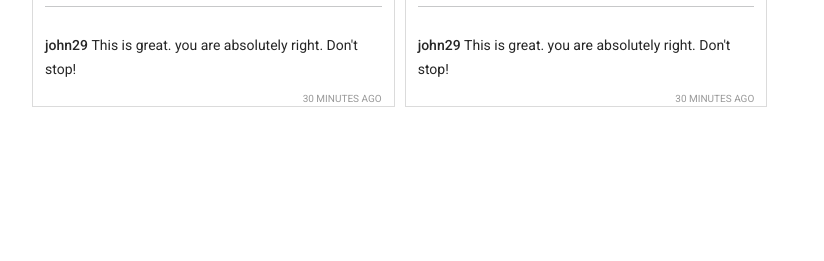
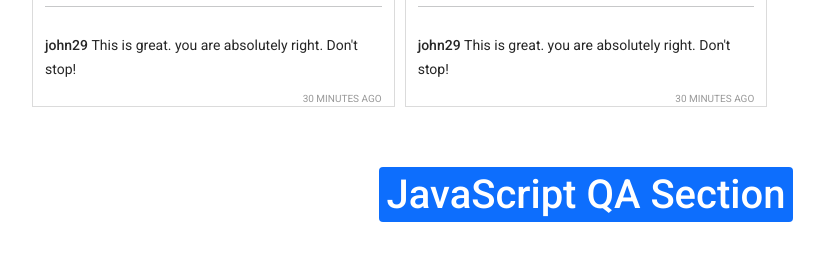
Before and after one commit to aliarman78/assignments-7, a plain HTML site: page index.html in a window 1280 px wide. Shown: the part 1425-1686 px from the top of the page, without its empty margins (54-878 px from the left). Before the commit the page ends 1548 px from the top, so only its background shows below. Drawn offline with nearby package versions, Linux system fonts and the light colour scheme.

Commit message:
added header

```diff
--- a/index.html
+++ b/index.html
@@ -77,6 +77,10 @@
                 <h1>Reported posts</h1>
             </div>
         </main>
+        <section class="container">
+            <h1 class="text-center fs-1 my-5"><span class="bg-primary rounded px-2 py-1 text-white">JavaScript QA Section</span></h1>
+
+        </section>
         <footer></footer>
 
         <!-- add javascript  file  -->
```
